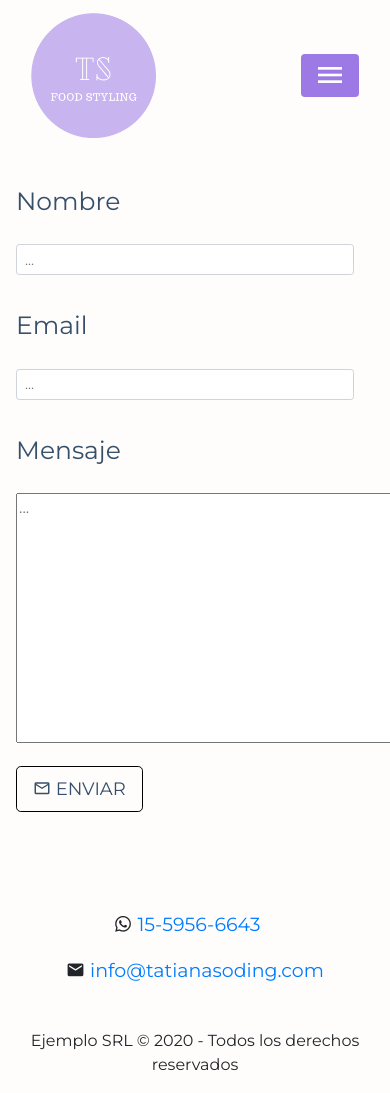
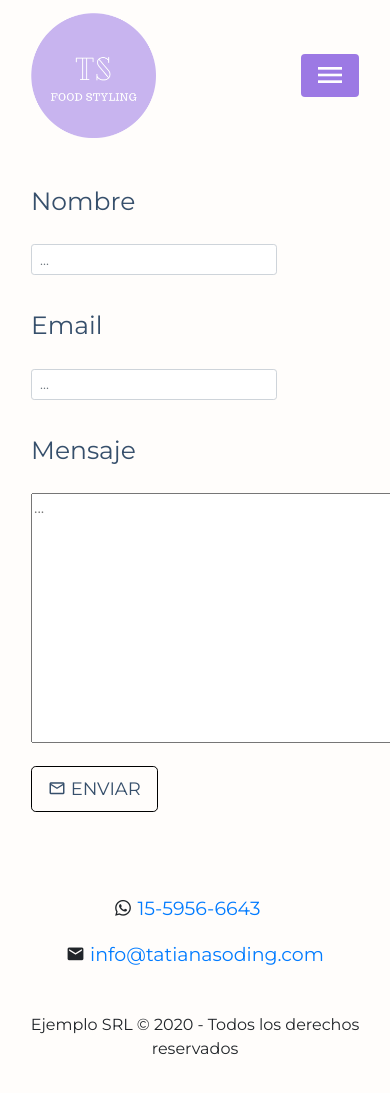
Before and after one commit to sbourren/Tatiana-Soding, a website: page contacto.html in a window 390 px wide. Shown: the top 1093 px of the page. Drawn offline with nearby package versions, Linux system fonts and the light colour scheme.

Commit message:
arreglo responsive de contacto

```diff
--- a/contacto.html
+++ b/contacto.html
@@ -55,7 +55,11 @@
 
 	<h1 class="color-titulos"> Escribime! </h1>
 
-  <div class="d-flex">
+  <div class="container">
+    <div class="row">
+      <div class="container col-12 col-sm-12 col-md-12 col-lg-6">
+
+
         <form class="m-3 flex-column justify-content-center"  action="#" method="post">
 
           <div class="form-group w-75">
@@ -93,15 +97,21 @@
               </div>
             </div>
           </div>
+        </form>
+      </div>
 
-  </form>
-  <div>
+      <div class="d-flex align-items-center col-12 col-sm-12 col-md-12 col-lg-6">
+
+          <div class="d-flex align-items-end">
             <img class="mb-3 d-none d-lg-block d-xl-block" src="fotos/contacto/contacto4.svg" width="350px" alt="imagen-contacto">
             <div class="contacto container">
               <div class="flex-column align-items-end p-3">
               <p class="text-center mr-3"> <i class="mdi mdi-whatsapp"></i> <a target="_blank" href="https://wa.me/541159566643">15-5956-6643</a> </p>
               <p class="text-center"> <i class="mdi mdi-email"></i> <a target="_blank" href="mailto:info@tatianasoding.com">info@tatianasoding.com </a> </p>
               </div>
+            </div>
+          </div>
+
       </div>
     </div>
   </div>
```
Lines whose indentation alone changed are shown as unchanged.
